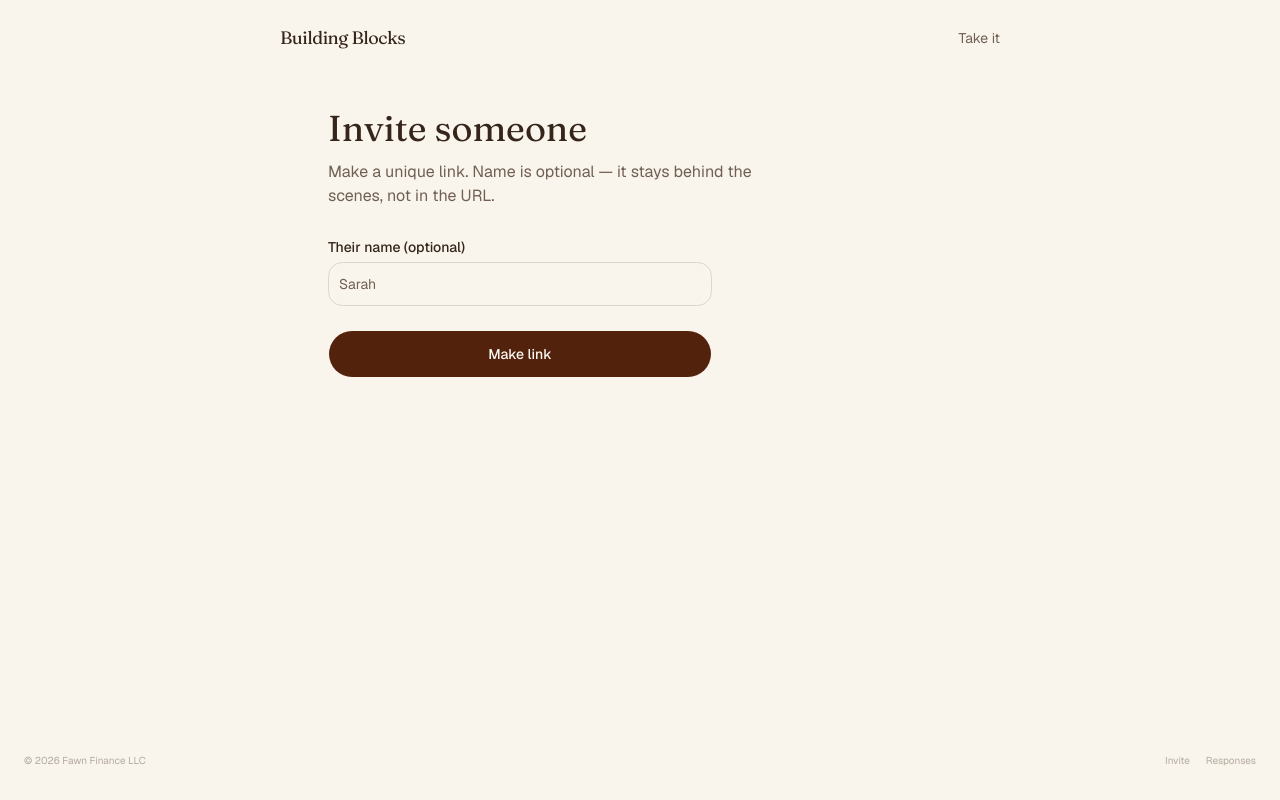
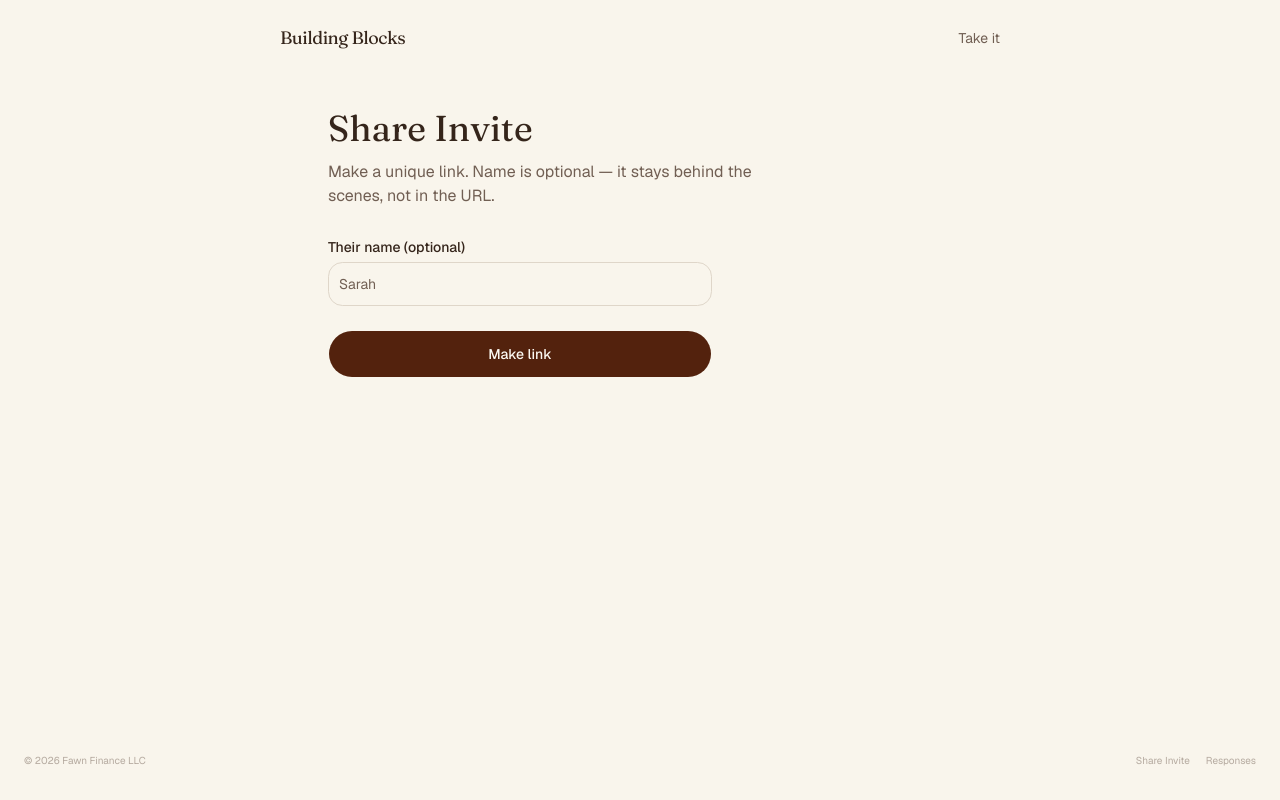
Before and after one commit to ezjarowi/building-blocks, a Next.js app: page /invite in a window 1280 px wide. Built offline with nearby package versions, Linux system fonts and the light colour scheme.

Commit message:
Call it Share Invite

```diff
--- a/src/components/invite-client.tsx
+++ b/src/components/invite-client.tsx
@@ -77,7 +77,7 @@ export function InviteClient() {
       onSubmit={create}
       className="flex flex-1 flex-col justify-center py-8"
     >
-      <h1 className="font-heading text-4xl">Invite someone</h1>
+      <h1 className="font-heading text-4xl">Share Invite</h1>
       <p className="mt-3 max-w-md text-muted-foreground">
         Make a unique link. Name is optional — it stays behind the scenes, not
         in the URL.
--- a/src/components/site-footer.tsx
+++ b/src/components/site-footer.tsx
@@ -6,7 +6,7 @@ export function SiteFooter() {
       <span>© {new Date().getFullYear()} Fawn Finance LLC</span>
       <span className="flex gap-4">
         <Link href="/invite" className="hover:text-muted-foreground">
-          Invite
+          Share Invite
         </Link>
         <Link href="/responses" className="hover:text-muted-foreground">
           Responses
```
